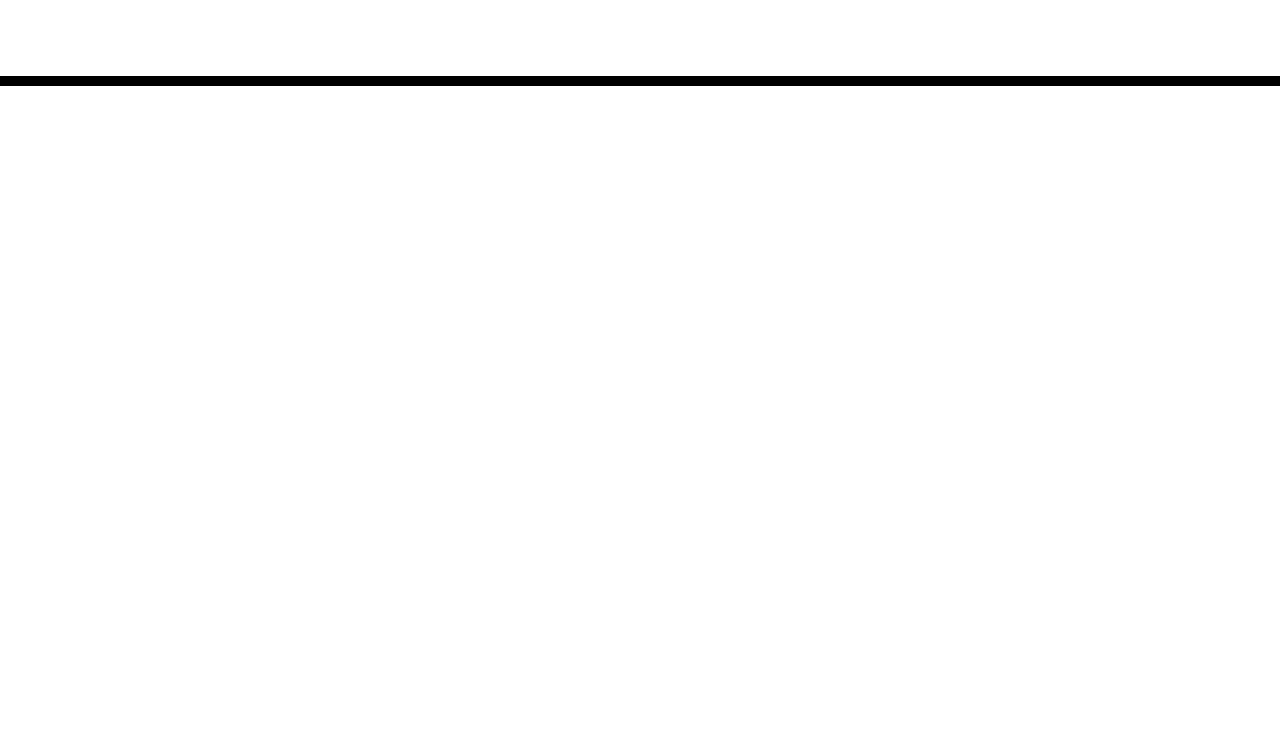
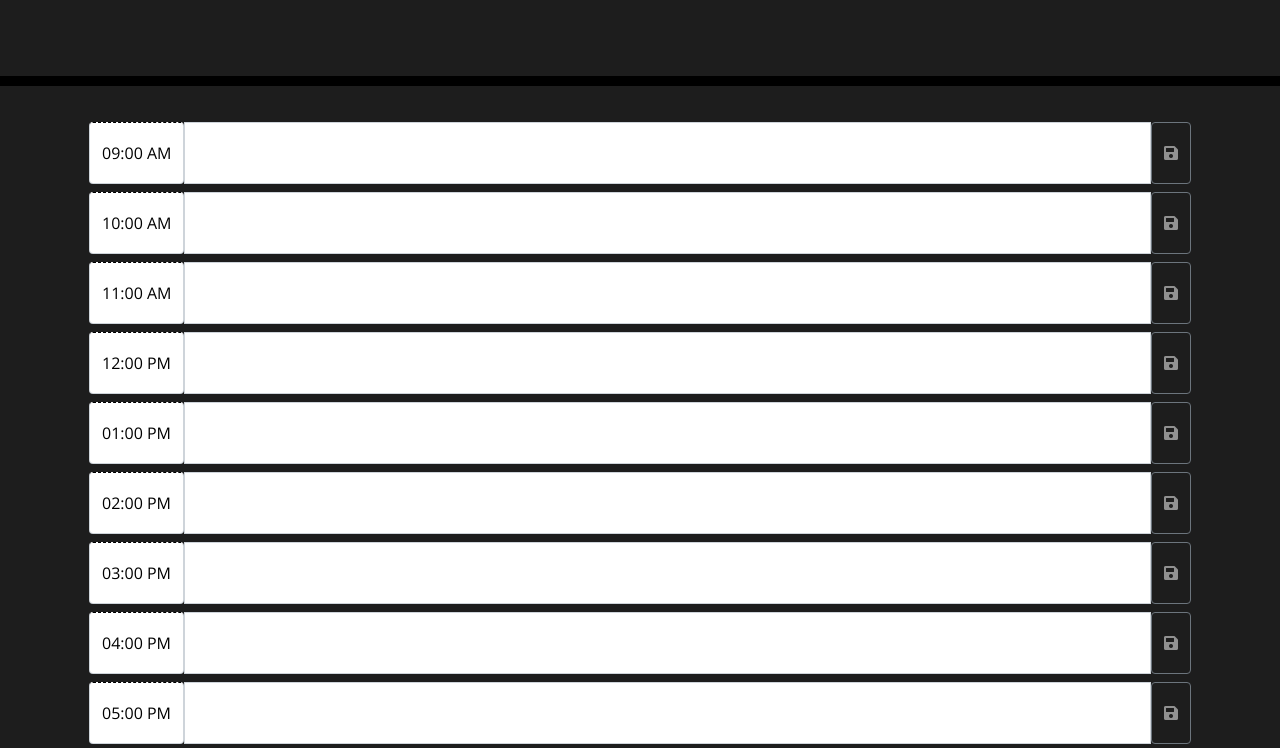
Before and after one commit to BreadDino/workday-schedule, a plain HTML site: page index.html in a window 1280 px wide. Shown: the part 182-930 px from the top of the page. Before the commit the page ends 800 px from the top, so only its background shows below. Drawn offline with nearby package versions, Linux system fonts and the light colour scheme.

Commit message:
added different style colors and added times 9am-5pm

```diff
--- a/assets/css/style.css
+++ b/assets/css/style.css
@@ -1,14 +1,23 @@
+:root{
+  --gray: rgb(145, 145, 145);
+  --darkgray: rgb(71, 71, 71);
+  --darkestgray: rgb(29, 29, 29);
+}
+*{
+  color: var(--gray);
+}
 body {
   font-family: 'Open Sans', sans-serif;
   font-size: 16px;
   line-height: 1;
+  background-color: var(--darkestgray);
 }
 
 textarea {
   background: transparent;
   border: none;
   resize: none;
-  color: #000000;
+  color: var(--gray);
   border-left: 1px solid black;
   padding: 10px;
 }
--- a/index.html
+++ b/index.html
@@ -30,6 +30,59 @@
     </header>
     <div class="container">
       <!-- Timeblocks go here -->
+      <div class="input-group p-1">
+        <span class="input-group-text hour">09:00 AM</span>
+        <textarea id="9" class="form-control time-block" aria-label="With textarea"></textarea>
+        <button class="btn btn-outline-secondary save-btn" type="button" id="saveBtn9am"><i class="fas fa-save"></i></button>
+      </div>
+
+      <div class="input-group p-1">
+        <span class="input-group-text hour">10:00 AM</span>
+        <textarea id="10" class="form-control time-block" aria-label="With textarea"></textarea>
+        <button class="btn btn-outline-secondary save-btn" type="button" id="saveBtn10am"><i class="fas fa-save"></i></button>
+      </div>
+
+      <div class="input-group p-1">
+        <span class="input-group-text hour">11:00 AM</span>
+        <textarea id="11" class="form-control time-block" aria-label="With textarea"></textarea>
+        <button class="btn btn-outline-secondary save-btn" type="button" id="saveBtn11am"><i class="fas fa-save"></i></button>
+      </div>
+
+      <div class="input-group p-1">
+        <span class="input-group-text hour">12:00 PM</span>
+        <textarea id="12" class="form-control time-block" aria-label="With textarea"></textarea>
+        <button class="btn btn-outline-secondary save-btn" type="button" id="saveBtn12pm"><i class="fas fa-save"></i></button>
+      </div>
+
+      <div class="input-group p-1">
+        <span class="input-group-text hour hour">01:00 PM</span>
+        <textarea id="13" class="form-control time-block" aria-label="With textarea"></textarea>
+        <button class="btn btn-outline-secondary save-btn" type="button" id="saveBtn1pm"><i class="fas fa-save"></i></button>
+      </div>
+
+      <div class="input-group p-1">
+        <span class="input-group-text hour">02:00 PM</span>
+        <textarea id="14" class="form-control time-block" aria-label="With textarea"></textarea>
+        <button class="btn btn-outline-secondary save-btn" type="button" id="saveBtn2pm"><i class="fas fa-save"></i></button>
+      </div>
+
+      <div class="input-group p-1">
+        <span class="input-group-text hour">03:00 PM</span>
+        <textarea id="15" class="form-control time-block" aria-label="With textarea"></textarea>
+        <button class="btn btn-outline-secondary save-btn" type="button" id="saveBtn3pm"><i class="fas fa-save"></i></button>
+      </div>
+
+      <div class="input-group p-1">
+        <span class="input-group-text hour">04:00 PM</span>
+        <textarea id="16" class="form-control time-block" aria-label="With textarea"></textarea>
+        <button class="btn btn-outline-secondary save-btn" type="button" id="saveBtn4pm"><i class="fas fa-save"></i></button>
+      </div>
+
+      <div class="input-group p-1">
+        <span class="input-group-text hour">05:00 PM</span>
+        <textarea id="17" class="form-control time-block" aria-label="With textarea"></textarea>
+        <button class="btn btn-outline-secondary save-btn" type="button" id="saveBtn5pm"><i class="fas fa-save"></i></button>
+      </div>
     </div>
     <script src="https://cdnjs.cloudflare.com/ajax/libs/jquery/3.2.1/jquery.min.js"></script>
     <script src="https://cdnjs.cloudflare.com/ajax/libs/moment.js/2.24.0/moment.min.js"></script>
```
